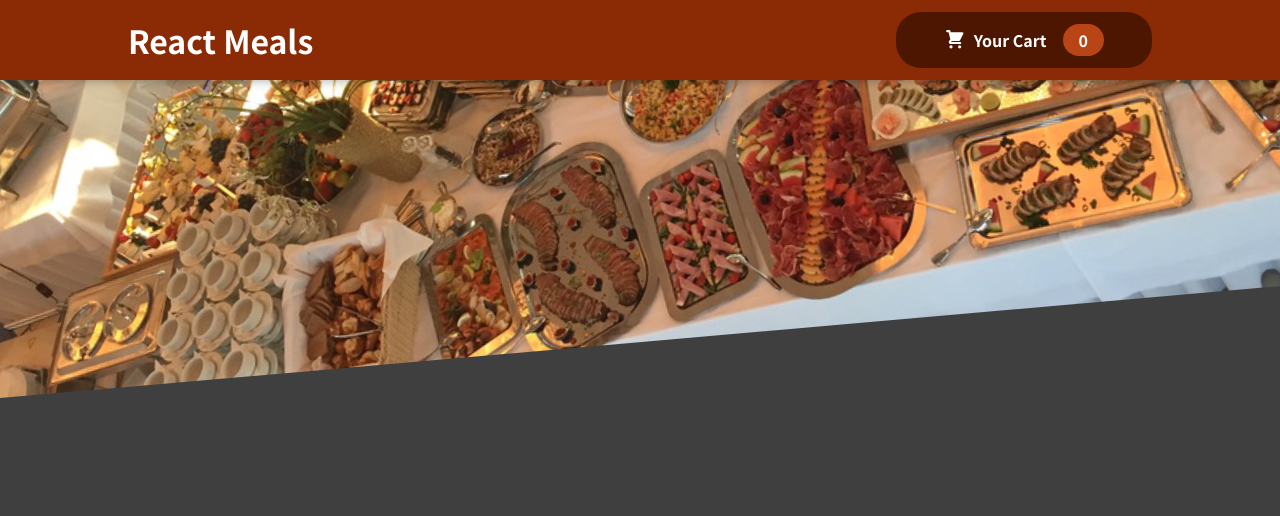
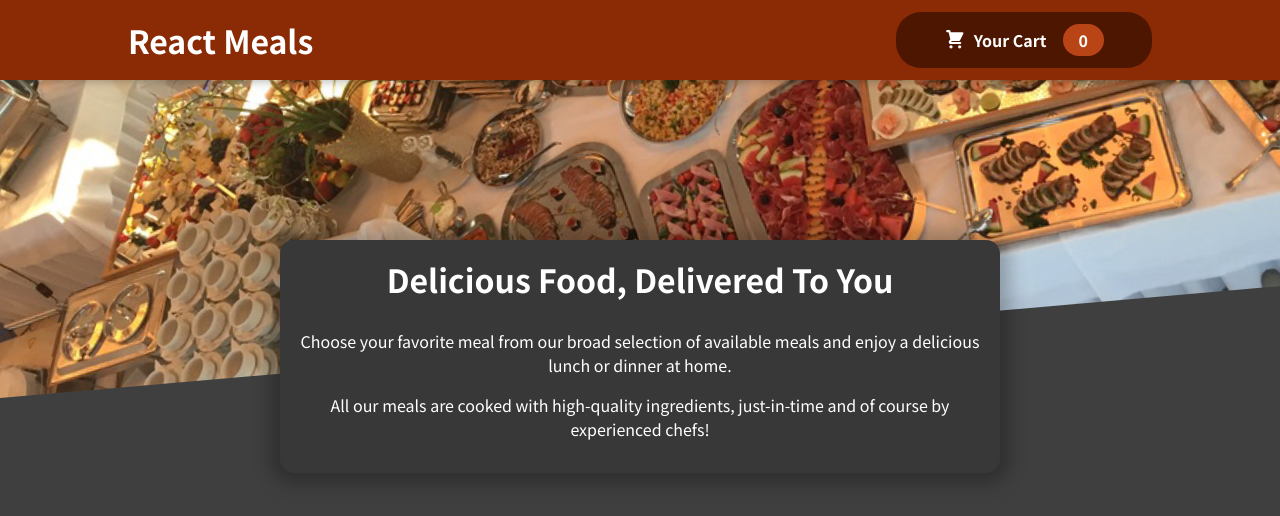
Before and after one commit to vishnu-mukati/Restaurant-application, a React (Create React App) app: page / in a window 1280 px wide. Shown: the top 516 px of the page. Built offline with nearby package versions, Linux system fonts and the light colour scheme.

Commit message:
adding summary to the webpage

```diff
--- a/src/App.js
+++ b/src/App.js
@@ -1,9 +1,11 @@
 import React, { Fragment } from "react";
 import Header from "./components/Layout/Header"
+import MealsSummary from "./components/Meals/MealsSummary";
 function App() {
   return (
     <Fragment>
       <Header />
+      <MealsSummary/>
     </Fragment>
   );
 }
--- /dev/null
+++ b/src/components/Meals/MealsSummary.js
@@ -0,0 +1,19 @@
+import classes from "./MealsSummary.module.css";
+
+const MealsSummary = () => {
+    return (
+        <section className={classes.summary}>
+            <h2>Delicious Food, Delivered To You</h2>
+            <p>
+                Choose your favorite meal from our broad selection of available meals
+                and enjoy a delicious lunch or dinner at home.
+            </p>
+            <p>
+                All our meals are cooked with high-quality ingredients, just-in-time and
+                of course by experienced chefs!
+            </p>
+        </section>
+    );
+}
+
+export default MealsSummary;
--- /dev/null
+++ b/src/components/Meals/MealsSummary.module.css
@@ -0,0 +1,18 @@
+.summary {
+    text-align: center;
+    max-width: 45rem;
+    width: 90%;
+    margin: auto;
+    margin-top: -10rem;
+    position: relative;
+    background-color: #383838;
+    color: white;
+    border-radius: 14px;
+    padding: 1rem;
+    box-shadow: 0 1px 18px 10px rgba(0, 0, 0, 0.25);
+  }
+
+  .summary h2 {
+    font-size: 2rem;
+    margin-top: 0;
+  }
```
